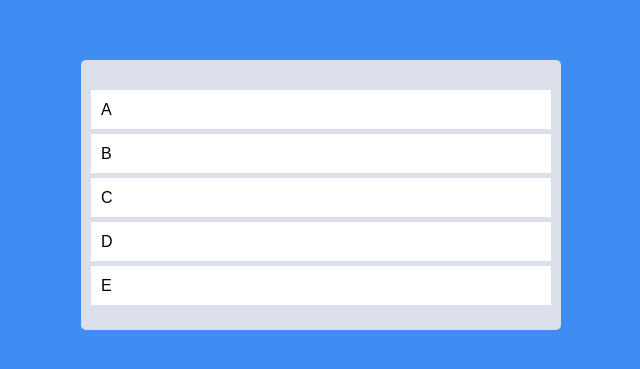
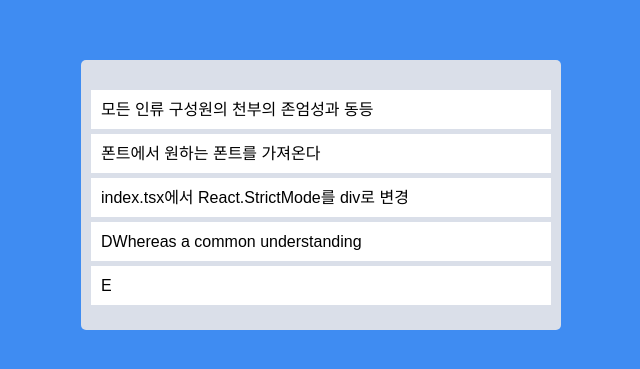
Before and after one commit to j2noo/Trello-clone, a React (Create React App) app: page / in a window 1280 px wide. Shown: the part 205-574 px from the top of the page, without its empty margins (319-959 px from the left). Built offline with nearby package versions, Linux system fonts and the light colour scheme.

Commit message:
feat : google font 설정

```diff
--- a/public/index.html
+++ b/public/index.html
@@ -1,14 +1,17 @@
 <!DOCTYPE html>
 <html lang="en">
   <head>
+    <!--폰트 설정-->
+    <link rel="preconnect" href="https://fonts.googleapis.com" />
+    <link rel="preconnect" href="https://fonts.gstatic.com" crossorigin />
+    <link href="https://fonts.googleapis.com/css2?family=Do+Hyeon&display=swap" rel="stylesheet" />
+    <!--폰트 설정-->
+
     <meta charset="utf-8" />
     <link rel="icon" href="%PUBLIC_URL%/favicon.ico" />
     <meta name="viewport" content="width=device-width, initial-scale=1" />
     <meta name="theme-color" content="#000000" />
-    <meta
-      name="description"
-      content="Web site created using create-react-app"
-    />
+    <meta name="description" content="Web site created using create-react-app" />
     <link rel="apple-touch-icon" href="%PUBLIC_URL%/logo192.png" />
     <!--
       manifest.json provides metadata used when your web app is installed on a
--- a/src/App.tsx
+++ b/src/App.tsx
@@ -28,7 +28,13 @@ const Card = styled.div`
   margin-bottom: 5px;
 `;
 
-const toDos = ["A", "B", "C", "D", "E"];
+const toDos = [
+  "모든 인류 구성원의 천부의 존엄성과 동등",
+  "폰트에서 원하는 폰트를 가져온다",
+  "index.tsx에서 React.StrictMode를 div로 변경",
+  "DWhereas a common understanding",
+  "E",
+];
 
 function App() {
   const onDragEnd = () => {};
--- a/src/index.tsx
+++ b/src/index.tsx
@@ -6,7 +6,7 @@ import { ThemeProvider, createGlobalStyle } from "styled-components";
 import { darkTheme } from "./theme";
 
 const GlobalStyle = createGlobalStyle`
-@import url('https://fonts.googleapis.com/css2?family=Source+Sans+Pro:wght@300;400&display=swap');
+/* @import url('https://fonts.googleapis.com/css2?family=Dongle:wght@300;400;700&family=Noto+Sans+KR:wght@400;500;700;900&display=swap'); */
 html, body, div, span, applet, object, iframe,
 h1, h2, h3, h4, h5, h6, p, blockquote, pre,
 a, abbr, acronym, address, big, cite, code,
@@ -58,8 +58,8 @@ table {
   box-sizing: border-box;
 }
 body {
-  font-weight: 300;
-  font-family: 'Source Sans Pro', sans-serif;
+  font-weight: 400;
+  font-family: 'Dongle', sans-serif;
   background-color: ${(props) => props.theme.bgColor};
   color:black;
   line-height: 1.2;
```
Also changed, not shown: src/fonts/BMHANNA_11yrs_ttf.ttf (added).
